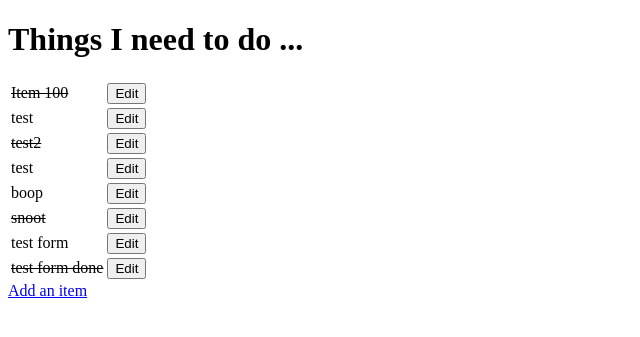
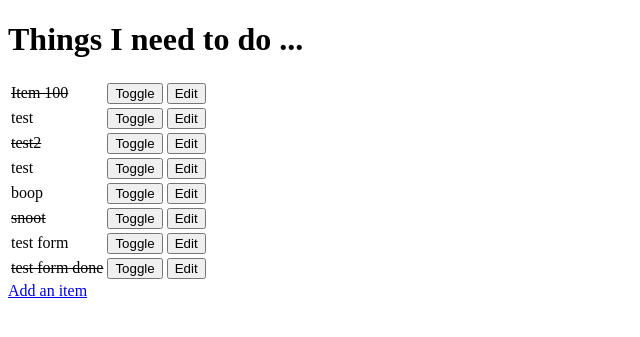
Before and after one commit to kmaaallen/django_todo, a Django app: page / in a window 1280 px wide. Shown: the top 337 px of the page, without its empty margins (0-640 px from the left). Run offline with Django 3.2, Linux system fonts and the light colour scheme; data comes from the database, SQL or seed files in the repository; both versions use the stored data as it was after the commit.

Commit message:
added toggle button

```diff
--- a/django_todo/urls.py
+++ b/django_todo/urls.py
@@ -16,11 +16,12 @@ Including another URLconf
 from django.conf.urls import url
 from django.contrib import admin
 #from todo.views import say_hello
-from todo.views import get_todo_list, create_an_item, edit_an_item
+from todo.views import get_todo_list, create_an_item, edit_an_item, toggle_status
 
 urlpatterns = [
     url(r'^admin/', admin.site.urls),
     url(r'^$', get_todo_list),
     url(r'^add$', create_an_item),
-    url(r'^edit/(?P<id>\d+)$', edit_an_item)
+    url(r'^edit/(?P<id>\d+)$', edit_an_item),
+    url(r'^toggle/(?P<id>\d+)$', toggle_status)
 ]
--- a/todo/templates/todo_list.html
+++ b/todo/templates/todo_list.html
@@ -13,9 +13,11 @@
     <tr>
     {% if item.done %}
     <td><strike>{{item.name}}</strike></td>
+    <td><form action="toggle/{{ item.id }}" method="POST">{% csrf_token %}<input type="submit" value="Toggle"></form></td>
     <td><form><input type="submit" value="Edit"></form></td>
     {% else %}
     <td>{{item.name}}</td>
+    <td><form action="toggle/{{ item.id }}" method="POST">{% csrf_token %}<input type="submit" value="Toggle"></form></td>
     <td><form method="GET" action="edit/{{ item.id }}"><input type="submit" value="Edit"></form></td>
     {% endif %}
     </tr>
--- a/todo/views.py
+++ b/todo/views.py
@@ -32,3 +32,9 @@ def edit_an_item(request, id):
         form = ItemForm(instance=item)
 
     return render(request, "item_form.html", {'form': form})
+
+def toggle_status(request, id):
+    item = get_object_or_404(Item, pk=id)
+    item.done = not item.done
+    item.save()
+    return redirect(get_todo_list)
```
Also changed, not shown: db.sqlite3, 2 other files.
